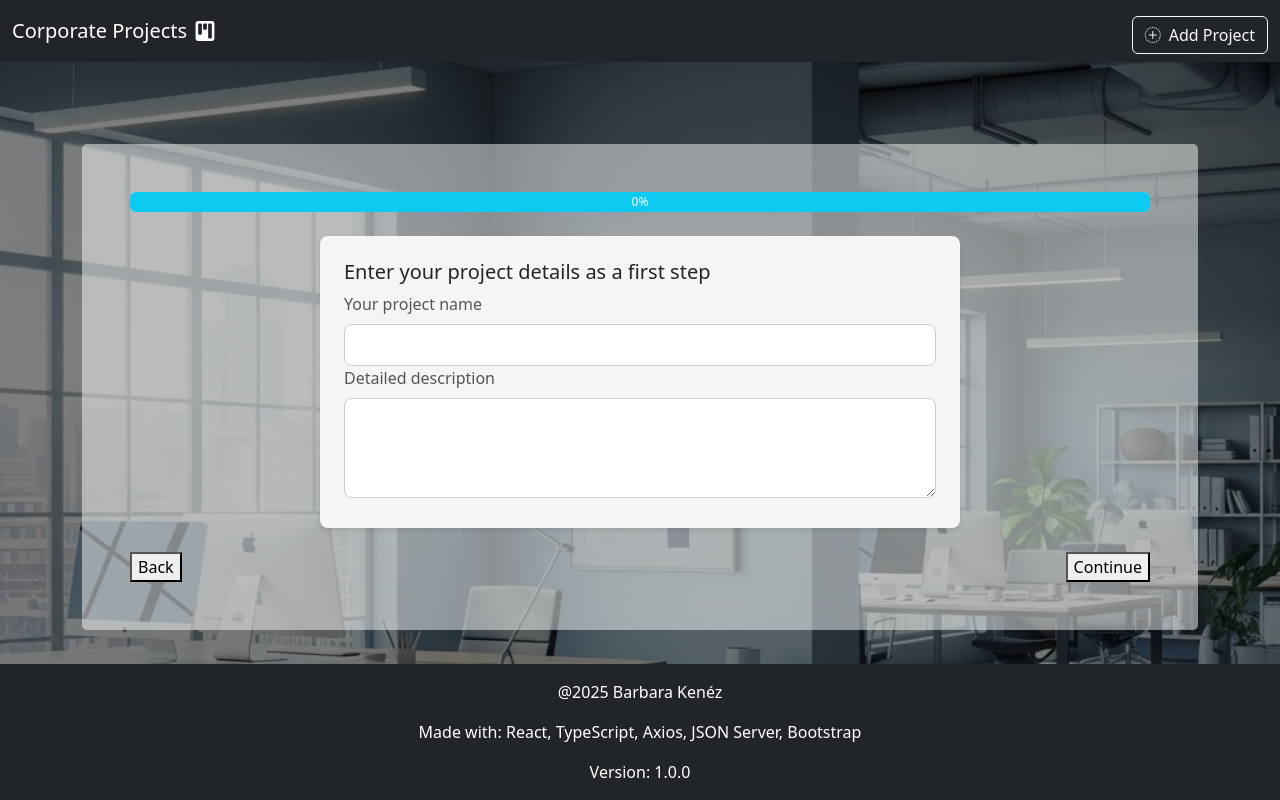
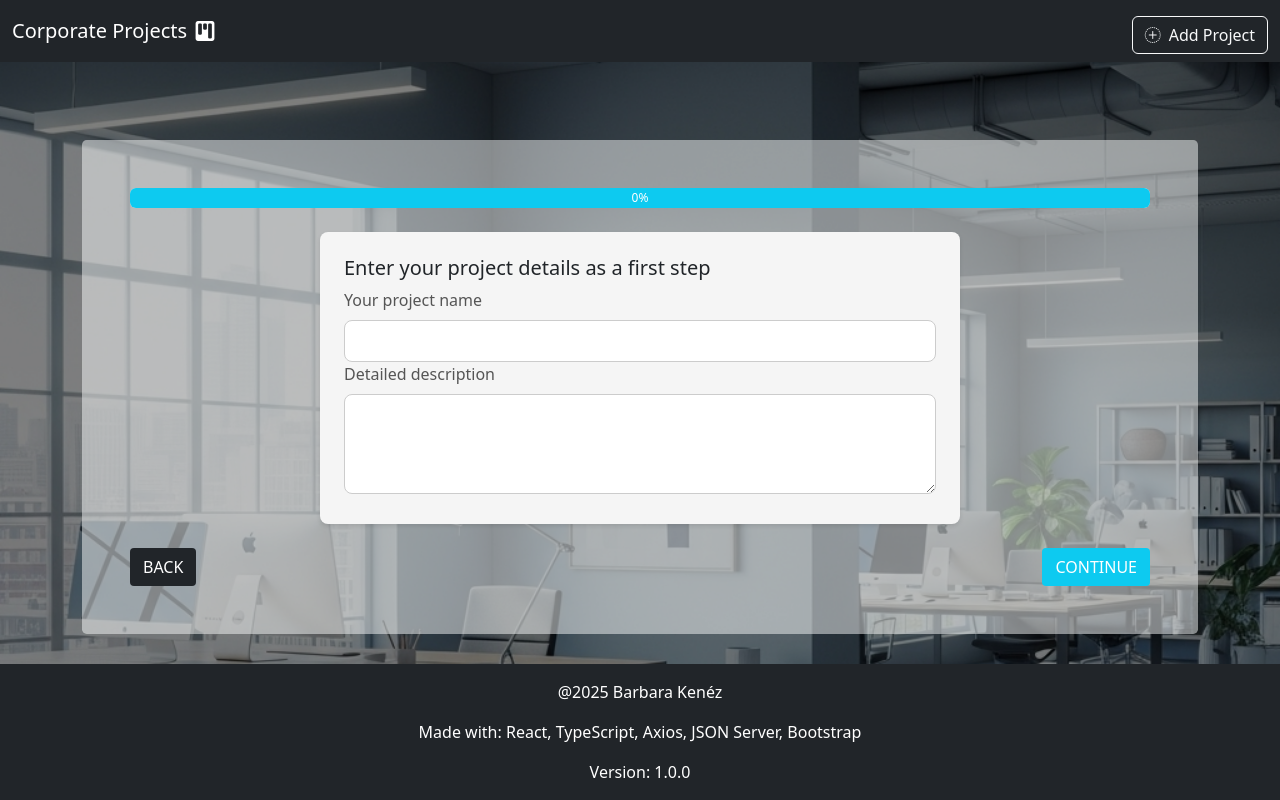
Before and after one commit to kenezbarbara/project-manager, a React (Vite) app: page /project-form in a window 1280 px wide. Built offline with nearby package versions, Linux system fonts and the light colour scheme.

Commit message:
add StepButton component to ProjectForm and styling

```diff
--- a/src/components/pages/project-form/project-form/ProjectForm.tsx
+++ b/src/components/pages/project-form/project-form/ProjectForm.tsx
@@ -1,6 +1,7 @@
 import ProgressBar from '@/components/progress-bar/ProgressBar'
 import ProjectBasicInfo from '../project-basic-info/ProjectBasicInfo'
 import './ProjectForm.css'
+import StepButton from '../step-button/StepButton'
 
 export default function ProjectForm() {
   return (
@@ -9,8 +10,8 @@ export default function ProjectForm() {
         <ProgressBar />
         <ProjectBasicInfo />
         <div className="btn-container">
-          <button>Back</button>
-          <button>Continue</button>
+          <StepButton text="Back" color="#212529" />
+          <StepButton text="Continue" color="#0dcaf0" />
         </div>
       </div>
     </div>
--- a/src/components/pages/project-form/step-button/StepButton.css
+++ b/src/components/pages/project-form/step-button/StepButton.css
@@ -0,0 +1,14 @@
+.step-button {
+  display: inline-block;
+  font-weight: 400;
+  line-height: 1.5;
+  text-align: center;
+  vertical-align: middle;
+  border: 1px solid transparent;
+  padding: 0.375rem 0.75rem;
+  font-size: 1rem;
+  border-radius: 0.25rem;
+  cursor: pointer;
+  text-transform: uppercase;
+  color: white;
+}
--- a/src/components/pages/project-form/step-button/StepButton.tsx
+++ b/src/components/pages/project-form/step-button/StepButton.tsx
@@ -0,0 +1,21 @@
+import type { ButtonHTMLAttributes } from 'react'
+import '@/components/pages/project-form/step-button/StepButton.css'
+
+interface StepButtonProps extends ButtonHTMLAttributes<HTMLButtonElement> {
+  text: string
+  color: string
+}
+
+const StepButton: React.FC<StepButtonProps> = ({ text, color, ...props }) => {
+  return (
+    <button
+      className="step-button"
+      {...props}
+      style={{ backgroundColor: color }}
+    >
+      {text}
+    </button>
+  )
+}
+
+export default StepButton
```
